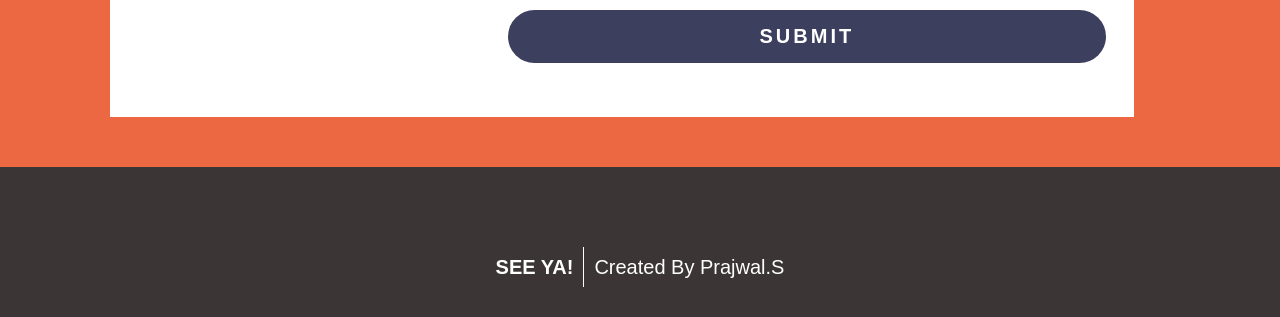
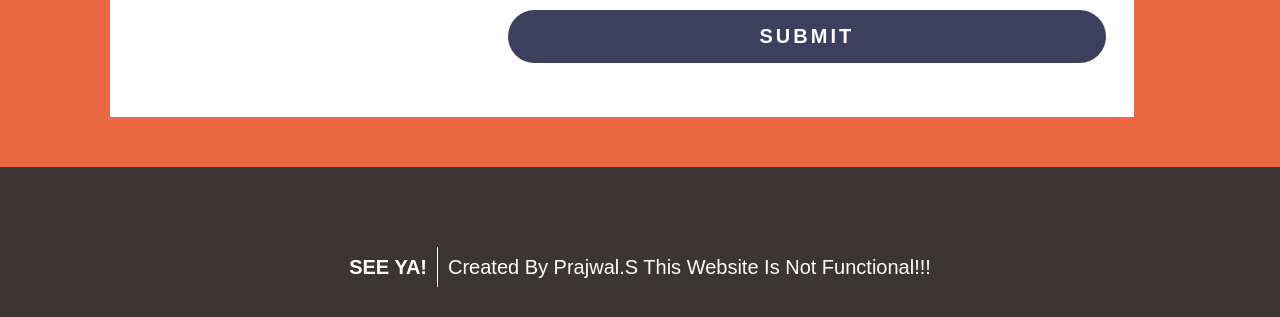
Before and after one commit to prajwalS0209/Healthfi, a plain HTML site: page index.html in a window 1280 px wide. Shown: the part 7327-7644 px from the top of the page. Drawn offline with Linux system fonts and the light colour scheme.

Commit message:
paragraph changed

```diff
--- a/SASS/_footer.scss
+++ b/SASS/_footer.scss
@@ -19,8 +19,11 @@ footer{
         width: 1px;
     }
     p{
+        display: flex;
         color: $text-color;
         font-size: 20px;
         text-transform: capitalize;
     }
+
+
 }
--- a/index.html
+++ b/index.html
@@ -220,7 +220,7 @@
 <footer>
     <h2>see ya!</h2>
     <div></div>
-    <p>created by prajwal.S</p>
+    <p>created by prajwal.S    This Website is not Functional!!!</p>
 </footer>
 
 </body>
```
